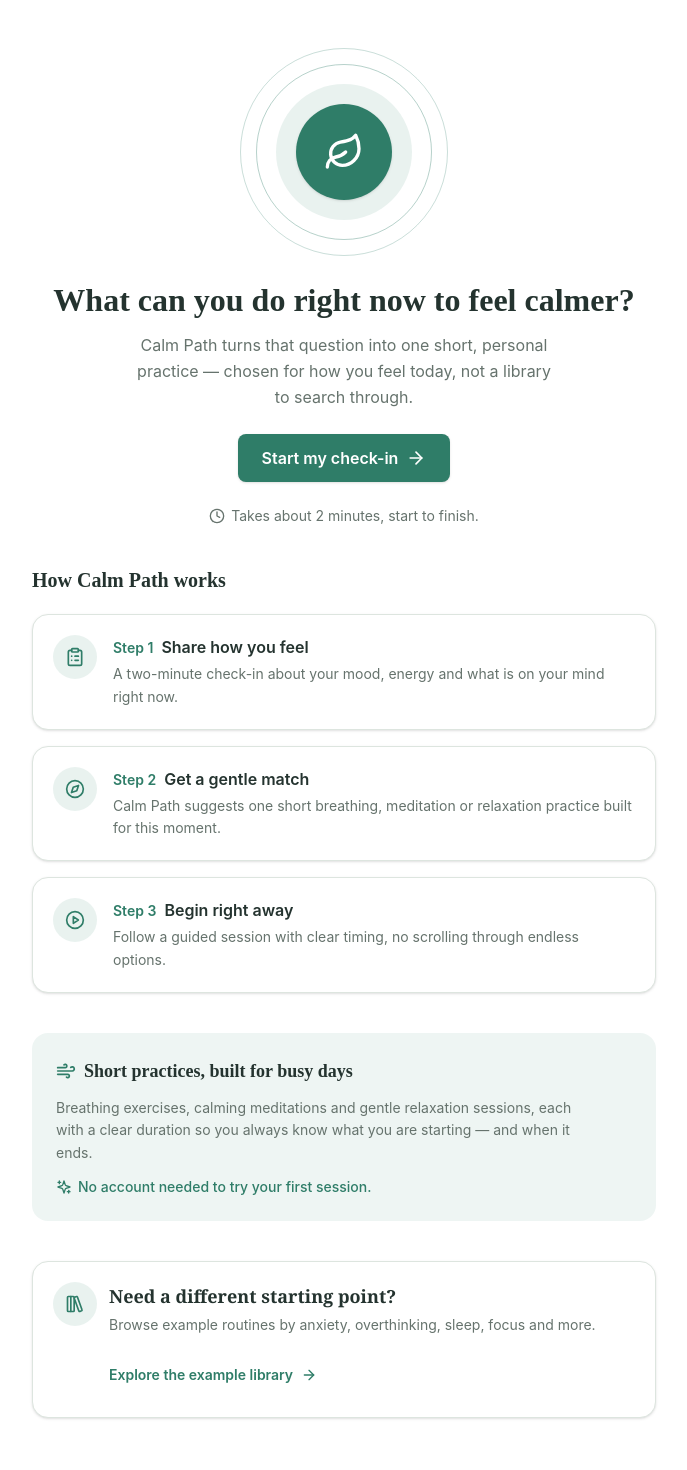
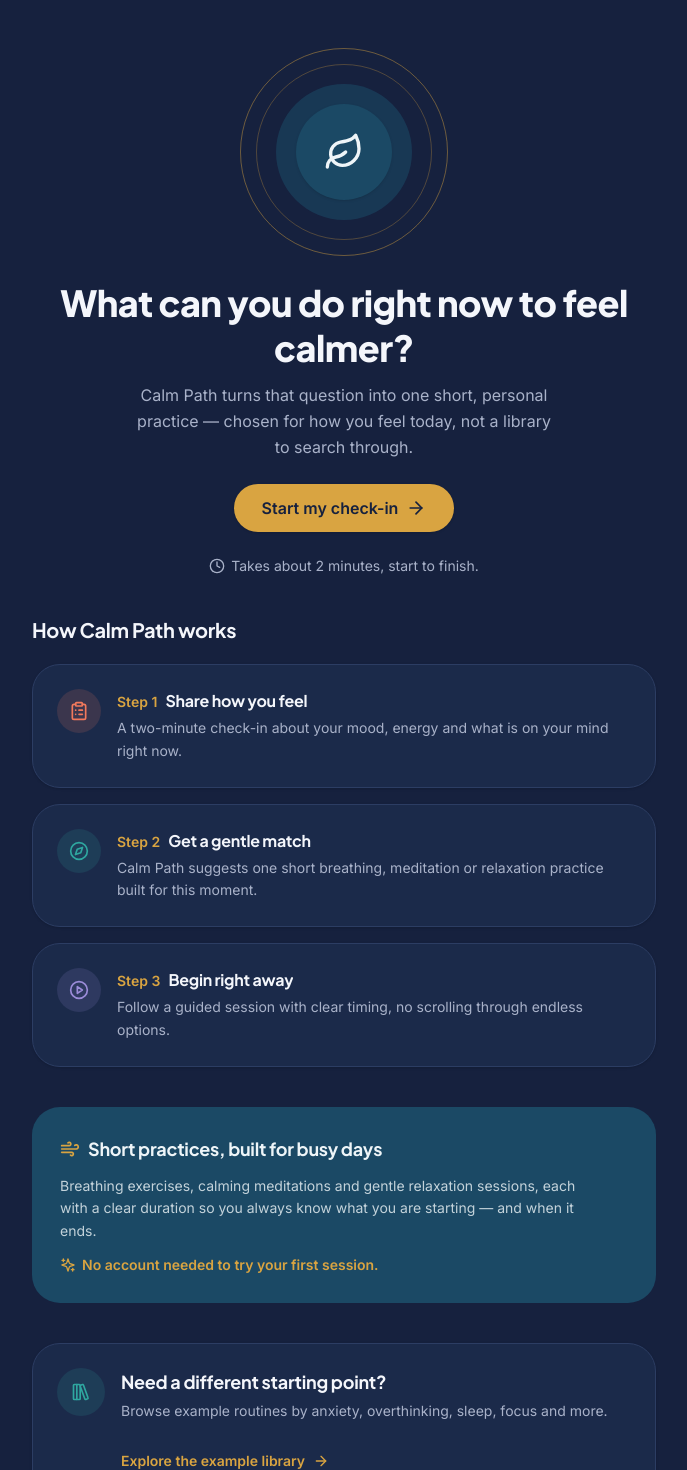
Before and after one commit to infoproductosconexion-ship-it/calm-path, a React (Vite) app: page / in a window 1280 px wide. Shown: the top 1470 px of the page, without its empty margins (296-983 px from the left). Built offline with nearby package versions, Linux system fonts and the light colour scheme; no server answers.

Commit message:
Versión 49 · La corrección automática no mejoró la app, así que mantuve la versión anterior.
Cosmos-Effect: c9af8ba01974b20f5a6ac3a6383b6213b77615ae102837a1d55648126281c63d

```diff
--- a/index.html
+++ b/index.html
@@ -1,10 +1,16 @@
 <!doctype html>
-<html lang="es">
+<html lang="en">
   <head>
     <meta charset="UTF-8" />
     <meta name="viewport" content="width=device-width, initial-scale=1.0, viewport-fit=cover" />
-    <meta name="theme-color" content="#2f7d68" />
+    <meta name="theme-color" content="#16213e" />
     <meta name="description" content="Calm Path" />
+    <link rel="preconnect" href="https://fonts.googleapis.com" />
+    <link rel="preconnect" href="https://fonts.gstatic.com" crossorigin />
+    <link
+      href="https://fonts.googleapis.com/css2?family=Inter:wght@400;500;600&family=Plus+Jakarta+Sans:wght@600;700;800&display=swap"
+      rel="stylesheet"
+    />
     <link rel="icon" href="/icon.svg" type="image/svg+xml" />
     <title>Calm Path</title>
   </head>
--- a/src/components/HomeScreen.tsx
+++ b/src/components/HomeScreen.tsx
@@ -36,23 +36,23 @@ function BreathRings() {
     <div className="relative flex h-44 w-44 items-center justify-center sm:h-52 sm:w-52">
       <motion.span
         aria-hidden="true"
-        className="absolute inset-0 rounded-full border border-[#2F7D68]/25 dark:border-[#8fc7b4]/20"
-        animate={reduceMotion ? {} : { scale: [1, 1.18, 1], opacity: [0.5, 0.15, 0.5] }}
+        className="absolute inset-0 rounded-full border border-accent/45"
+        animate={reduceMotion ? {} : { scale: [1, 1.18, 1], opacity: [0.6, 0.18, 0.6] }}
         transition={ringTransition(0)}
       />
       <motion.span
         aria-hidden="true"
-        className="absolute inset-4 rounded-full border border-[#2F7D68]/35 dark:border-[#8fc7b4]/30"
-        animate={reduceMotion ? {} : { scale: [1, 1.12, 1], opacity: [0.6, 0.25, 0.6] }}
+        className="absolute inset-4 rounded-full border border-accent/30"
+        animate={reduceMotion ? {} : { scale: [1, 1.12, 1], opacity: [0.7, 0.3, 0.7] }}
         transition={ringTransition(0.4)}
       />
       <motion.span
         aria-hidden="true"
-        className="absolute inset-9 rounded-full bg-[#2F7D68]/10 dark:bg-[#8fc7b4]/10"
+        className="absolute inset-9 rounded-full bg-elevated/60"
         animate={reduceMotion ? {} : { scale: [1, 1.08, 1] }}
         transition={ringTransition(0.8)}
       />
-      <div className="relative flex h-20 w-20 items-center justify-center rounded-full bg-[#2F7D68] text-white shadow-sm sm:h-24 sm:w-24">
+      <div className="relative flex h-20 w-20 items-center justify-center rounded-full bg-elevated text-brand-ink shadow-sm sm:h-24 sm:w-24">
         <Leaf className="h-9 w-9 sm:h-10 sm:w-10" aria-hidden="true" />
       </div>
     </div>
@@ -62,20 +62,29 @@ function BreathRings() {
 const steps = [
   {
     icon: ClipboardList,
+    color: 'spark-coral',
     title: 'Share how you feel',
     description: 'A two-minute check-in about your mood, energy and what is on your mind right now.',
   },
   {
     icon: Compass,
+    color: 'spark-teal',
     title: 'Get a gentle match',
     description: 'Calm Path suggests one short breathing, meditation or relaxation practice built for this moment.',
   },
   {
     icon: PlayCircle,
+    color: 'spark-lavender',
     title: 'Begin right away',
     description: 'Follow a guided session with clear timing, no scrolling through endless options.',
   },
-];
+] as const;
+
+const STEP_TONES: Record<string, string> = {
+  'spark-coral': 'bg-spark-coral/15 text-spark-coral',
+  'spark-teal': 'bg-spark-teal/15 text-spark-teal',
+  'spark-lavender': 'bg-spark-lavender/15 text-spark-lavender',
+};
 
 export default function HomeScreen() {
   return (
@@ -84,13 +93,10 @@ export default function HomeScreen() {
       <section className="flex flex-col items-center gap-6 text-center">
         <BreathRings />
         <div className="flex flex-col gap-3">
-          <h1
-            className="text-[28px] font-semibold leading-tight text-[#24332F] dark:text-[#F4F7F3] sm:text-[32px]"
-            style={{ fontFamily: "'Fraunces', serif" }}
-          >
+          <h1 className="font-display text-[30px] font-extrabold leading-tight text-ink sm:text-[36px]">
             What can you do right now to feel calmer?
           </h1>
-          <p className="mx-auto max-w-[42ch] text-base leading-relaxed text-[#66736D] dark:text-[#C7D1CC]">
+          <p className="mx-auto max-w-[42ch] text-base leading-relaxed text-muted">
             Calm Path turns that question into one short, personal practice — chosen for how you feel today,
             not a library to search through.
           </p>
@@ -98,12 +104,12 @@ export default function HomeScreen() {
 
         <Link
           to="/check-in"
-          className="inline-flex min-h-[44px] items-center justify-center gap-2 rounded-lg bg-[#2F7D68] px-6 py-3 text-base font-semibold text-white shadow-sm transition-transform duration-200 hover:bg-[#276b59] focus-visible:outline focus-visible:outline-2 focus-visible:outline-offset-2 focus-visible:outline-[#2F7D68] active:scale-[0.98] dark:hover:bg-[#368d75]"
+          className="inline-flex min-h-[48px] items-center justify-center gap-2 rounded-full bg-accent px-7 py-3 text-base font-bold text-accent-ink shadow-sm transition-transform duration-200 hover:opacity-90 focus-visible:outline focus-visible:outline-2 focus-visible:outline-offset-2 focus-visible:outline-accent active:scale-[0.98]"
         >
           Start my check-in
           <ArrowRight className="h-5 w-5" aria-hidden="true" />
         </Link>
-        <p className="flex items-center gap-1.5 text-sm text-[#66736D] dark:text-[#C7D1CC]">
+        <p className="flex items-center gap-1.5 text-sm text-muted">
           <Clock className="h-4 w-4 shrink-0" aria-hidden="true" />
           Takes about 2 minutes, start to finish.
         </p>
@@ -113,8 +119,7 @@ export default function HomeScreen() {
       <section className="flex flex-col gap-5" aria-labelledby="how-it-works-heading">
         <h2
           id="how-it-works-heading"
-          className="text-xl font-semibold text-[#24332F] dark:text-[#F4F7F3]"
-          style={{ fontFamily: "'Fraunces', serif" }}
+          className="font-display text-xl font-bold text-ink"
         >
           How Calm Path works
         </h2>
@@ -124,21 +129,23 @@ export default function HomeScreen() {
             return (
               <li
                 key={step.title}
-                className="flex items-start gap-4 rounded-2xl border border-[#DDE5DF] bg-white p-4 shadow-sm dark:border-[#2E423B] dark:bg-[#21302B] sm:p-5"
+                className="flex items-start gap-4 rounded-[28px] border border-line bg-surface p-5 shadow-sm sm:p-6"
               >
-                <span className="flex h-11 w-11 shrink-0 items-center justify-center rounded-full bg-[#2F7D68]/10 text-[#2F7D68] dark:bg-[#8fc7b4]/15 dark:text-[#8fc7b4]">
+                <span
+                  className={`flex h-11 w-11 shrink-0 items-center justify-center rounded-full ${STEP_TONES[step.color]}`}
+                >
                   <Icon className="h-5 w-5" aria-hidden="true" />
                 </span>
                 <div className="flex min-w-0 flex-col gap-1">
                   <div className="flex items-baseline gap-2">
-                    <span className="text-sm font-semibold text-[#2F7D68] dark:text-[#8fc7b4]">
+                    <span className="text-sm font-bold text-accent">
                       Step {index + 1}
                     </span>
-                    <h3 className="truncate text-base font-semibold text-[#24332F] dark:text-[#F4F7F3]">
+                    <h3 className="truncate text-base font-bold text-ink">
                       {step.title}
                     </h3>
                   </div>
-                  <p className="text-sm leading-relaxed text-[#66736D] dark:text-[#C7D1CC]">
+                  <p className="text-sm leading-relaxed text-muted">
                     {step.description}
                   </p>
                 </div>
@@ -150,36 +157,35 @@ export default function HomeScreen() {
 
       {/* Reassurance / what you'll find */}
       <section
-        className="flex flex-col gap-3 rounded-2xl bg-[#2F7D68]/8 p-5 dark:bg-[#8fc7b4]/10 sm:p-6"
+        className="flex flex-col gap-3 rounded-[28px] bg-elevated p-6 text-brand-ink sm:p-7"
         aria-labelledby="practices-heading"
       >
         <div className="flex items-center gap-2">
-          <Wind className="h-5 w-5 text-[#2F7D68] dark:text-[#8fc7b4]" aria-hidden="true" />
+          <Wind className="h-5 w-5 text-accent" aria-hidden="true" />
           <h2
             id="practices-heading"
-            className="text-lg font-semibold text-[#24332F] dark:text-[#F4F7F3]"
-            style={{ fontFamily: "'Fraunces', serif" }}
+            className="font-display text-lg font-bold"
           >
             Short practices, built for busy days
           </h2>
         </div>
-        <p className="max-w-[60ch] text-sm leading-relaxed text-[#66736D] dark:text-[#C7D1CC]">
+        <p className="max-w-[60ch] text-sm leading-relaxed text-brand-ink/80">
           Breathing exercises, calming meditations and gentle relaxation sessions, each with a clear duration so you
           always know what you are starting — and when it ends.
         </p>
-        <div className="flex items-center gap-1.5 text-sm font-medium text-[#2F7D68] dark:text-[#8fc7b4]">
+        <div className="flex items-center gap-1.5 text-sm font-semibold text-accent">
           <Sparkles className="h-4 w-4" aria-hidden="true" />
           No account needed to try your first session.
         </div>
       </section>
 
-      <section className="rounded-2xl border border-[#DDE5DF] bg-white p-5 shadow-sm dark:border-[#2E423B] dark:bg-[#21302B]" aria-labelledby="library-link-heading">
-        <div className="flex items-start gap-3">
-          <span className="flex h-11 w-11 shrink-0 items-center justify-center rounded-full bg-[#2F7D68]/10 text-[#2F7D68] dark:bg-[#8FC7B4]/15 dark:text-[#8FC7B4]"><LibraryBig className="h-5 w-5" aria-hidden="true" /></span>
+      <section className="rounded-[28px] border border-line bg-surface p-6 shadow-sm" aria-labelledby="library-link-heading">
+        <div className="flex items-start gap-4">
+          <span className="flex h-12 w-12 shrink-0 items-center justify-center rounded-full bg-spark-teal/15 text-spark-teal"><LibraryBig className="h-5 w-5" aria-hidden="true" /></span>
           <div>
-            <h2 id="library-link-heading" className="font-serif text-lg font-semibold text-[#24332F] dark:text-[#F4F7F3]">Need a different starting point?</h2>
-            <p className="mt-1 text-sm leading-relaxed text-[#66736D] dark:text-[#C7D1CC]">Browse example routines by anxiety, overthinking, sleep, focus and more.</p>
-            <Link to="/library" className="mt-4 inline-flex min-h-[44px] items-center gap-2 rounded-lg text-sm font-semibold text-[#2F7D68] focus-visible:outline-none focus-visible:ring-2 focus-visible:ring-[#2F7D68] dark:text-[#8FC7B4]">Explore the example library <ArrowRight className="h-4 w-4" aria-hidden="true" /></Link>
+            <h2 id="library-link-heading" className="font-display text-lg font-bold text-ink">Need a different starting point?</h2>
+            <p className="mt-1 text-sm leading-relaxed text-muted">Browse example routines by anxiety, overthinking, sleep, focus and more.</p>
+            <Link to="/library" className="mt-4 inline-flex min-h-[44px] items-center gap-2 rounded-full text-sm font-bold text-accent focus-visible:outline-none focus-visible:ring-2 focus-visible:ring-accent">Explore the example library <ArrowRight className="h-4 w-4" aria-hidden="true" /></Link>
           </div>
         </div>
       </section>
--- a/src/components/ProfileScreen.tsx
+++ b/src/components/ProfileScreen.tsx
@@ -62,10 +62,10 @@ export default function ProfileScreen() {
         <Link to="/" className="inline-flex min-h-[44px] items-center gap-2 rounded-lg text-sm font-semibold text-[#66736D] focus-visible:outline-none focus-visible:ring-2 focus-visible:ring-[#2F7D68]"><ArrowLeft className="h-4 w-4" /> Back home</Link>
         <button type="button" onClick={handleSignOut} className="inline-flex min-h-[44px] items-center gap-2 rounded-lg px-3 text-sm font-semibold text-[#8A3A38] focus-visible:outline-none focus-visible:ring-2 focus-visible:ring-[#B94A48]"><LogOut className="h-4 w-4" /> Sign out</button>
       </div>
-      <section className="mt-6 rounded-3xl bg-[#2F7D68] p-6 text-white shadow-sm sm:p-8"><div className="flex items-center gap-3"><UserRound className="h-7 w-7 text-[#CDE9DC]" /><div><p className="text-sm text-[#CDE9DC]">Your Calm Path</p><h1 className="font-serif text-3xl font-semibold">Hi, {displayName}</h1></div></div><p className="mt-4 text-base leading-relaxed text-[#E4F3EB]">A private space for your practices, favorites and progress.</p></section>
+      <section className="mt-6 rounded-[32px] bg-[#1B4965] p-6 text-white shadow-sm sm:p-8"><div className="flex items-center gap-3"><UserRound className="h-7 w-7 text-[#D9A441]" /><div><p className="text-sm text-[#E5EDF2]">Your Calm Path</p><h1 className="font-serif text-3xl font-semibold">Hi, {displayName}</h1></div></div><p className="mt-4 text-base leading-relaxed text-[#E5EDF2]">A private space for your practices, favorites and progress.</p></section>
       {error && <div role="alert" className="mt-4 rounded-2xl border border-[#B94A48]/30 bg-[#B94A48]/10 p-4 text-sm font-medium text-[#8A3A38]">Your personal data is not available yet. Please try again later.</div>}
       <section className="mt-6 rounded-2xl border border-[#2F7D68]/30 bg-[#2F7D68]/8 p-4 text-[#24332F] dark:bg-[#8FCBB4]/10 dark:text-[#F4F7F3]" aria-labelledby="subscription-summary-heading"><div className="flex items-start gap-3"><Sparkles className="mt-0.5 h-5 w-5 shrink-0 text-[#2F7D68] dark:text-[#8FCBB4]" /><div className="min-w-0 flex-1"><h2 id="subscription-summary-heading" className="font-semibold">Premium subscription</h2><p className="mt-1 text-sm leading-relaxed text-[#66736D] dark:text-[#C7D1CC]">Choose a monthly or annual plan, review renewal terms before payment, and manage access securely.</p><div className="mt-4 flex flex-wrap gap-3"><Link to="/subscription" className="inline-flex min-h-[44px] items-center justify-center rounded-lg bg-[#2F7D68] px-4 text-sm font-semibold text-white hover:bg-[#276B58] focus-visible:outline-none focus-visible:ring-2 focus-visible:ring-[#2F7D68]">View plans and status</Link><Link to="/subscription#restore" className="inline-flex min-h-[44px] items-center justify-center rounded-lg border border-[#2F7D68] px-4 text-sm font-semibold text-[#2F7D68] hover:bg-[#2F7D68]/10 focus-visible:outline-none focus-visible:ring-2 focus-visible:ring-[#2F7D68] dark:text-[#8FCBB4]">Restore a purchase</Link></div></div></div></section>
-      <section aria-labelledby="progress-heading" className="mt-8"><h2 id="progress-heading" className="font-serif text-xl font-semibold text-[#24332F] dark:text-[#F4F7F3]">Your progress</h2><div className="mt-4 grid grid-cols-3 gap-3">{[['Active days', progress?.active_days ?? 0, UserRound], ['Minutes', progress?.minutes_practiced ?? 0, Clock3], ['Completed', progress?.completed_sessions ?? 0, History]].map(([label, value, Icon]) => { const StatIcon = Icon as typeof Clock3; return <div key={String(label)} className="rounded-2xl border border-[#DDE5DF] bg-white p-4 dark:border-[#2E423B] dark:bg-[#21302B]"><StatIcon className="h-5 w-5 text-[#2F7D68] dark:text-[#8FCBB4]" /><p className="mt-3 text-2xl font-semibold text-[#24332F] dark:text-[#F4F7F3]">{String(value)}</p><p className="mt-1 text-sm text-[#66736D] dark:text-[#C7D1CC]">{String(label)}</p></div>; })}</div></section>
+      <section aria-labelledby="progress-heading" className="mt-8"><h2 id="progress-heading" className="font-serif text-xl font-semibold text-[#24332F] dark:text-[#F4F7F3]">Your progress</h2><div className="mt-4 grid grid-cols-3 gap-3">{[['Active days', progress?.active_days ?? 0, UserRound], ['Minutes', progress?.minutes_practiced ?? 0, Clock3], ['Completed', progress?.completed_sessions ?? 0, History]].map(([label, value, Icon]) => { const StatIcon = Icon as typeof Clock3; return <div key={String(label)} className="rounded-[28px] border border-[#D9A441]/50 bg-[#D9A441] p-4 text-[#16213E]"><StatIcon className="h-5 w-5 text-[#16213E]" /><p className="mt-3 text-2xl font-semibold">{String(value)}</p><p className="mt-1 text-sm font-medium">{String(label)}</p></div>; })}</div></section>
       <section aria-labelledby="favorites-heading" className="mt-8"><div className="flex items-center gap-2"><Heart className="h-5 w-5 text-[#2F7D68]" /><h2 id="favorites-heading" className="font-serif text-xl font-semibold text-[#24332F] dark:text-[#F4F7F3]">Favorites</h2></div>{favorites.length === 0 ? <p className="mt-3 rounded-2xl border border-[#DDE5DF] bg-white p-4 text-sm leading-relaxed text-[#66736D] dark:border-[#2E423B] dark:bg-[#21302B] dark:text-[#C7D1CC]">You have no favorites yet. Save a practice from the library when one feels right.</p> : <ul className="mt-4 grid gap-3 sm:grid-cols-2">{favorites.map((favorite) => <li key={favorite.id} className="rounded-2xl border border-[#DDE5DF] bg-white p-4 dark:border-[#2E423B] dark:bg-[#21302B]"><p className="font-semibold text-[#24332F] dark:text-[#F4F7F3]">{favorite.activity_title}</p><p className="mt-1 text-sm capitalize text-[#66736D] dark:text-[#C7D1CC]">{favorite.category}</p><Link to={`/session/${favorite.activity_slug}`} className="mt-3 inline-flex min-h-[40px] items-center text-sm font-semibold text-[#2F7D68] dark:text-[#8FCBB4]">Start practice</Link></li>)}</ul>}</section>
       <section aria-labelledby="history-heading" className="mt-8"><div className="flex items-center gap-2"><History className="h-5 w-5 text-[#2F7D68]" /><h2 id="history-heading" className="font-serif text-xl font-semibold text-[#24332F] dark:text-[#F4F7F3]">Session history</h2></div>{sessions.length === 0 ? <p className="mt-3 rounded-2xl border border-[#DDE5DF] bg-white p-4 text-sm leading-relaxed text-[#66736D] dark:border-[#2E423B] dark:bg-[#21302B] dark:text-[#C7D1CC]">Your completed sessions will appear here. Start a short practice to begin your history.</p> : <ul className="mt-4 space-y-3">{sessions.map((session) => <li key={session.id} className="flex items-center justify-between gap-3 rounded-2xl border border-[#DDE5DF] bg-white p-4 dark:border-[#2E423B] dark:bg-[#21302B]"><div className="min-w-0"><p className="truncate font-semibold text-[#24332F] dark:text-[#F4F7F3]">{session.activity_title}</p><p className="mt-1 text-sm text-[#66736D] dark:text-[#C7D1CC]">{Math.round(session.duration_seconds / 60)} min · {new Date(session.completed_at).toLocaleDateString()}</p></div><History className="h-5 w-5 shrink-0 text-[#2F7D68]" /></li>)}</ul>}</section>
     </div>
--- /dev/null
+++ b/src/components/Sparks.tsx
@@ -0,0 +1,52 @@
+import { Link } from 'react-router-dom';
+import { BedDouble, Brain, Feather, Focus, Moon, Wind } from 'lucide-react';
+
+/**
+ * "Sparks": short sessions shown as circles with their own thick coloured
+ * ring. One colour per circle — never the same accent repeated — so the row
+ * reads as a varied, friendly palette instead of a single-brand list.
+ * Every ring colour is a static class so Tailwind can compile it.
+ */
+interface Spark {
+  id: string;
+  label: string;
+  duration: string;
+  to: string;
+  icon: typeof Wind;
+  ring: string;
+}
+
+const SPARKS: Spark[] = [
+  { id: 'steady-breath', label: 'Steady Breath', duration: '3 min', to: '/session/steady-breath', icon: Wind, ring: 'border-spark-coral bg-spark-coral/12 text-spark-coral' },
+  { id: 'quiet-the-loop', label: 'Quiet the Loop', duration: '5 min', to: '/session/quiet-the-loop', icon: Brain, ring: 'border-spark-teal bg-spark-teal/12 text-spark-teal' },
+  { id: 'release-relax', label: 'Release & Relax', duration: '10 min', to: '/session/release-relax', icon: Moon, ring: 'border-spark-mustard bg-spark-mustard/12 text-spark-mustard' },
+  { id: 'focused-pause', label: 'Focused Pause', duration: '3 min', to: '/session/focused-pause', icon: Focus, ring: 'border-spark-pink bg-spark-pink/12 text-spark-pink' },
+  { id: 'gentle-unwind', label: 'Gentle Unwind', duration: '5 min', to: '/session/gentle-unwind', icon: Feather, ring: 'border-spark-lavender bg-spark-lavender/12 text-spark-lavender' },
+  { id: 'drift-into-sleep', label: 'Drift Into Sleep', duration: '10 min', to: '/session/drift-into-sleep', icon: BedDouble, ring: 'border-spark-orange bg-spark-orange/12 text-spark-orange' },
+];
+
+export default function Sparks() {
+  return (
+    <ul className="-mx-1 flex snap-x snap-mandatory gap-4 overflow-x-auto px-1 pb-2 [scrollbar-width:none] [&::-webkit-scrollbar]:hidden">
+      {SPARKS.map((spark) => {
+        const Icon = spark.icon;
+        return (
+          <li key={spark.id} className="w-[86px] shrink-0 snap-start">
+            <Link
+              to={spark.to}
+              className="group flex min-h-[44px] flex-col items-center gap-2 rounded-2xl text-center focus-visible:outline-none focus-visible:ring-2 focus-visible:ring-accent focus-visible:ring-offset-2 focus-visible:ring-offset-app"
+            >
+              <span
+                className={`flex h-16 w-16 items-center justify-center rounded-full border-[3px] transition-transform duration-200 group-hover:scale-105 ${spark.ring}`}
+              >
+                <Icon className="h-6 w-6" strokeWidth={2} aria-hidden="true" />
+              </span>
+              <span className="line-clamp-2 text-xs font-semibold leading-tight text-ink">{spark.label}</span>
+              <span className="text-xs font-medium text-muted">{spark.duration}</span>
+            </Link>
+          </li>
+        );
+      })}
+    </ul>
+  );
+}
--- a/src/lib/theme.ts
+++ b/src/lib/theme.ts
@@ -9,12 +9,14 @@ function systemDark(): boolean {
   return typeof window !== 'undefined' && typeof window.matchMedia === 'function' && window.matchMedia('(prefers-color-scheme: dark)').matches;
 }
 
+// El tema noche es la identidad principal de CALM PATH: es el que se aplica
+// cuando la persona no ha elegido otra cosa (el cambio a claro sigue disponible).
 export function readTheme(): ThemeChoice {
   try {
     const saved = window.localStorage.getItem(THEME_KEY);
-    return saved === 'light' || saved === 'dark' ? saved : 'system';
+    return saved === 'light' || saved === 'dark' ? saved : 'dark';
   } catch {
-    return 'system';
+    return 'dark';
   }
 }
 
--- a/src/styles.css
+++ b/src/styles.css
@@ -1,14 +1,110 @@
 @import "tailwindcss";
 @custom-variant dark (&:where(.dark, .dark *));
 
+/* =========================================================
+   CALM PATH · sistema visual "noche / calma"
+   Los colores se definen UNA sola vez como roles semánticos y
+   se consumen con utilidades Tailwind:
+   bg-app · bg-surface · bg-elevated · text-ink · text-muted
+   border-line · text-accent · bg-accent · text-accent-ink
+   El tema noche es la identidad principal; el tema claro
+   conserva la misma estructura con papel cálido y petróleo.
+   ========================================================= */
+
 :root {
-  font-family: Inter, ui-sans-serif, system-ui, -apple-system, BlinkMacSystemFont, "Segoe UI", sans-serif;
-  color: #0f172a;
-  background: #ffffff;
+  /* Tema claro */
+  --app: #f5f2ec;
+  --surface: #ffffff;
+  --surface-2: #ebe5da;
+  --elevated: #16425b;
+  --ink: #16213e;
+  --muted: #5b6579;
+  --line: #ded6c7;
+  --accent: #8a6420;
+  --accent-soft: #f2e4c4;
+  --accent-ink: #16213e;
+  --brand: #16425b;
+  --brand-ink: #eef5f8;
+  --on-image: #f7f9fc;
+  --danger: #a33a22;
+  --danger-soft: #f7e0d8;
+
+  /* Aro de color de los círculos "Sparks" (uno por sesión corta) */
+  --spark-coral: #f2795c;
+  --spark-teal: #2fa7a0;
+  --spark-mustard: #e3b23c;
+  --spark-pink: #e8779a;
+  --spark-lavender: #9b8cd9;
+  --spark-orange: #f2994a;
+}
+
+/* Tema noche — identidad principal de CALM PATH */
+.dark {
+  --app: #16213e;
+  --surface: #1b2a4a;
+  --surface-2: #22345a;
+  --elevated: #1b4965;
+  --ink: #f4f6fb;
+  --muted: #a9b2c9;
+  --line: #2c3d63;
+  --accent: #d9a441;
+  --accent-soft: rgba(217, 164, 65, 0.18);
+  --accent-ink: #16213e;
+  --brand: #1b4965;
+  --brand-ink: #eef5f8;
+  --on-image: #f7f9fc;
+  --danger: #ff9b8a;
+  --danger-soft: rgba(255, 155, 138, 0.16);
+}
+
+@theme inline {
+  --color-app: var(--app);
+  --color-surface: var(--surface);
+  --color-surface-2: var(--surface-2);
+  --color-elevated: var(--elevated);
+  --color-ink: var(--ink);
+  --color-muted: var(--muted);
+  --color-line: var(--line);
+  --color-accent: var(--accent);
+  --color-accent-soft: var(--accent-soft);
+  --color-accent-ink: var(--accent-ink);
+  --color-brand: var(--brand);
+  --color-brand-ink: var(--brand-ink);
+  --color-on-image: var(--on-image);
+  --color-danger: var(--danger);
+  --color-danger-soft: var(--danger-soft);
+  --color-spark-coral: var(--spark-coral);
+  --color-spark-teal: var(--spark-teal);
+  --color-spark-mustard: var(--spark-mustard);
+  --color-spark-pink: var(--spark-pink);
+  --color-spark-lavender: var(--spark-lavender);
+  --color-spark-orange: var(--spark-orange);
+
+  --font-sans: Inter, ui-sans-serif, system-ui, -apple-system, BlinkMacSystemFont, "Segoe UI", sans-serif;
+  --font-display: "Plus Jakarta Sans", Inter, ui-sans-serif, system-ui, sans-serif;
+  /* La app ya no usa tipografía serif: font-serif apunta al display. */
+  --font-serif: "Plus Jakarta Sans", Inter, ui-sans-serif, system-ui, sans-serif;
+}
+
+:root {
+  font-family: var(--font-sans);
+  color: var(--ink);
+  background: var(--app);
   font-synthesis: none;
   text-rendering: optimizeLegibility;
+  -webkit-font-smoothing: antialiased;
 }
 
 * { box-sizing: border-box; }
 html, body, #root { min-height: 100%; margin: 0; }
+body { background: var(--app); color: var(--ink); }
 button, input, textarea, select { font: inherit; }
+h1, h2, h3 { font-family: var(--font-display); letter-spacing: -0.015em; }
+
+@media (prefers-reduced-motion: reduce) {
+  *, *::before, *::after {
+    animation-duration: 0.01ms !important;
+    animation-iteration-count: 1 !important;
+    transition-duration: 0.01ms !important;
+  }
+}
```
Also changed, not shown: src/components/AppShell.tsx (+26 -37 lines), src/components/CheckInScreen.tsx (+12 -14 lines), src/components/LibraryScreen.tsx (+9 -3 lines), src/components/RecommendationScreen.tsx (+16 -17 lines).
